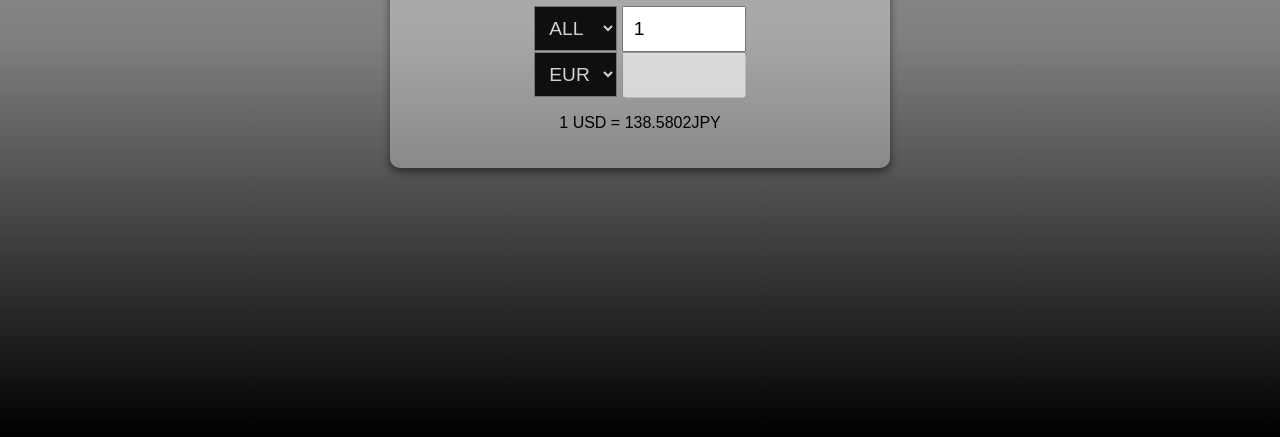
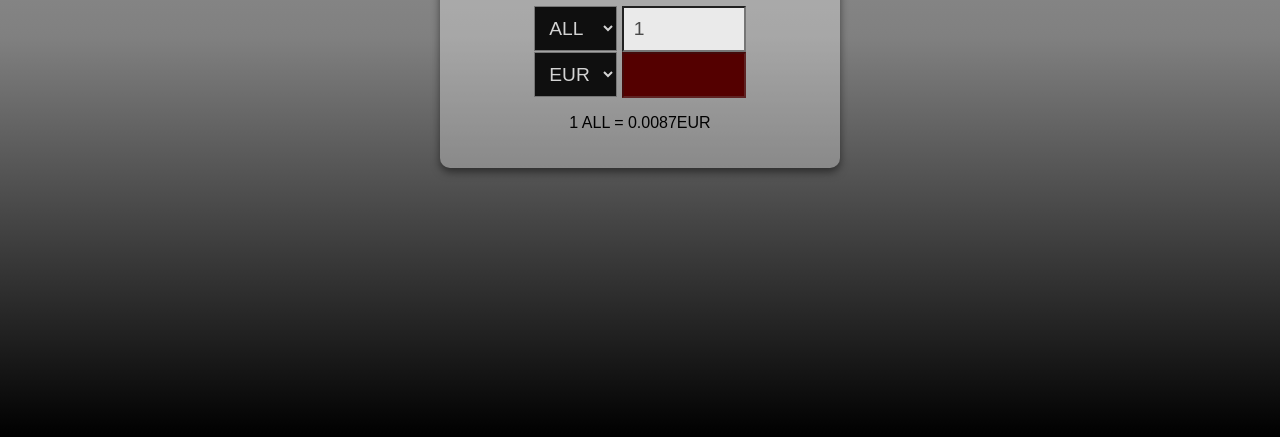
Before and after one commit to Fransi-Kurti/Currency-Converter, a plain HTML site: page index.html in a window 1280 px wide. Shown: the part 363-800 px from the top of the page. Drawn offline with Linux system fonts and the light colour scheme.

Commit message:
css update

```diff
--- a/index.html
+++ b/index.html
@@ -34,7 +34,7 @@
             </select>
             <input type="number" class="second-input" id="second-input" disabled>
         </div>
-        <p class="exchange-rate" id="exchange-rate">1 USD = 138.5802JPY</p>
+        <p class="exchange-rate" id="exchange-rate">1 ALL = 0.0087EUR</p>
     </div>
 </body>
 </html>
--- a/style.css
+++ b/style.css
@@ -15,7 +15,7 @@ body{
     box-sizing: border-box;
     border-radius: 10px;
     width: 90%;
-    max-width: 500px;
+    max-width: 400px;
     text-align: center;
     box-shadow: 0 4px 8px rgba(0,0,0,.5);
 }
@@ -32,6 +32,9 @@ body{
     padding: 10px;
     font-size: 1.2rem;
     width: 100px;
+    background-color: rgb(234, 234, 234);
+    color: rgb(73, 73, 73);
+    outline: none;
 
 }
 
@@ -39,4 +42,6 @@ body{
     padding: 10px;
     font-size: 1.2rem;
     width: 100px;
+    background-color: rgb(84, 0, 0);
+    color: white;
 }
```
